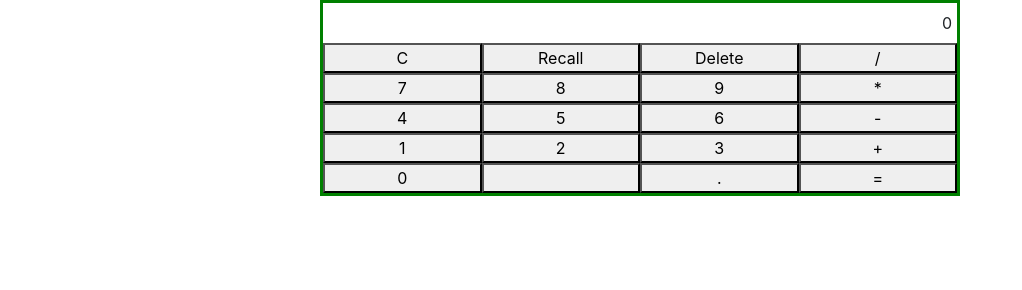
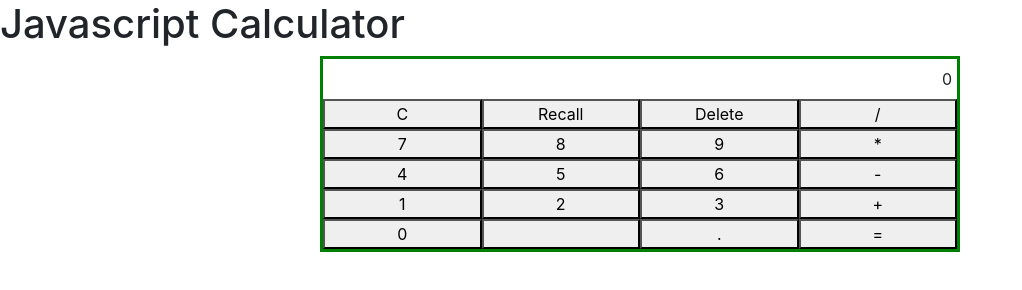
Before and after one commit to kendrajordan/Calculator, a website: page dist/index.html in a window 1280 px wide. Shown: the whole page, without its empty margins (0-1022 px from the left). Drawn offline with nearby package versions, Linux system fonts and the light colour scheme.

Commit message:
Added header

```diff
--- a/dist/index.html
+++ b/dist/index.html
@@ -14,7 +14,7 @@
     <title></title>
   </head>
   <body>
-
+    <h1>Javascript Calculator</h1>
   <div class="container container-body col-md-6">
     <div class="row">
       <div class="container-fluid window">
```
